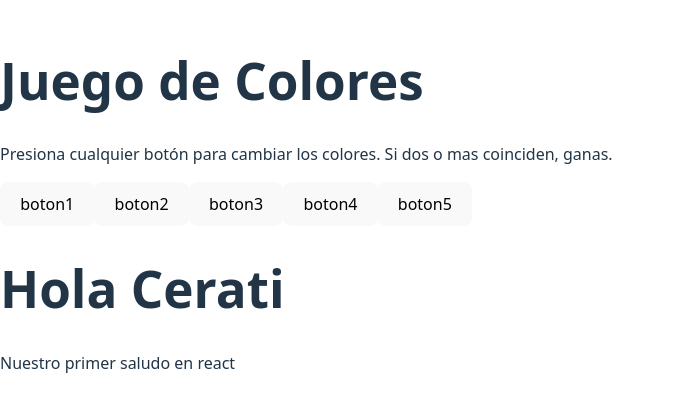
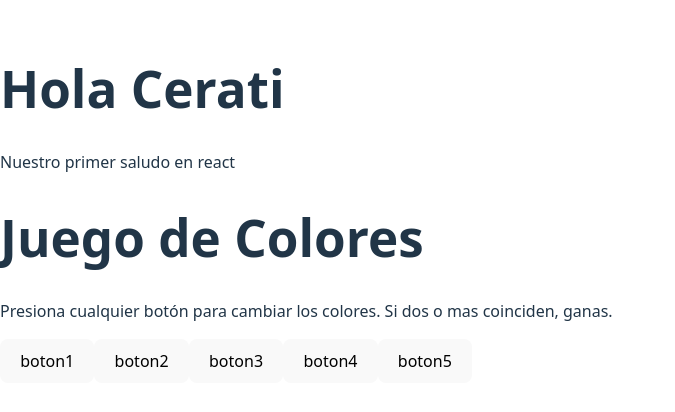
Before and after one commit to lucianochimale8/pw_tp4_grupo5, a React (Vite) app: page / in a window 1280 px wide. Shown: the part 196-608 px from the top of the page, without its empty margins (0-675 px from the left). Built offline with nearby package versions, Linux system fonts and the light colour scheme.

Commit message:
Ajuste de posición, debajo de saludo, esperando estar debajo de Juego -Aban Selene

```diff
--- a/src/main.jsx
+++ b/src/main.jsx
@@ -7,7 +7,7 @@ import Colores from './assets/components/Colores.jsx'
 
 createRoot(document.getElementById('root')).render(
   <StrictMode>
+    <Saludo nombre="Cerati" />
     <Colores/>
-    <Saludo nombre="Cerati" />
   </StrictMode>,
 )
```
